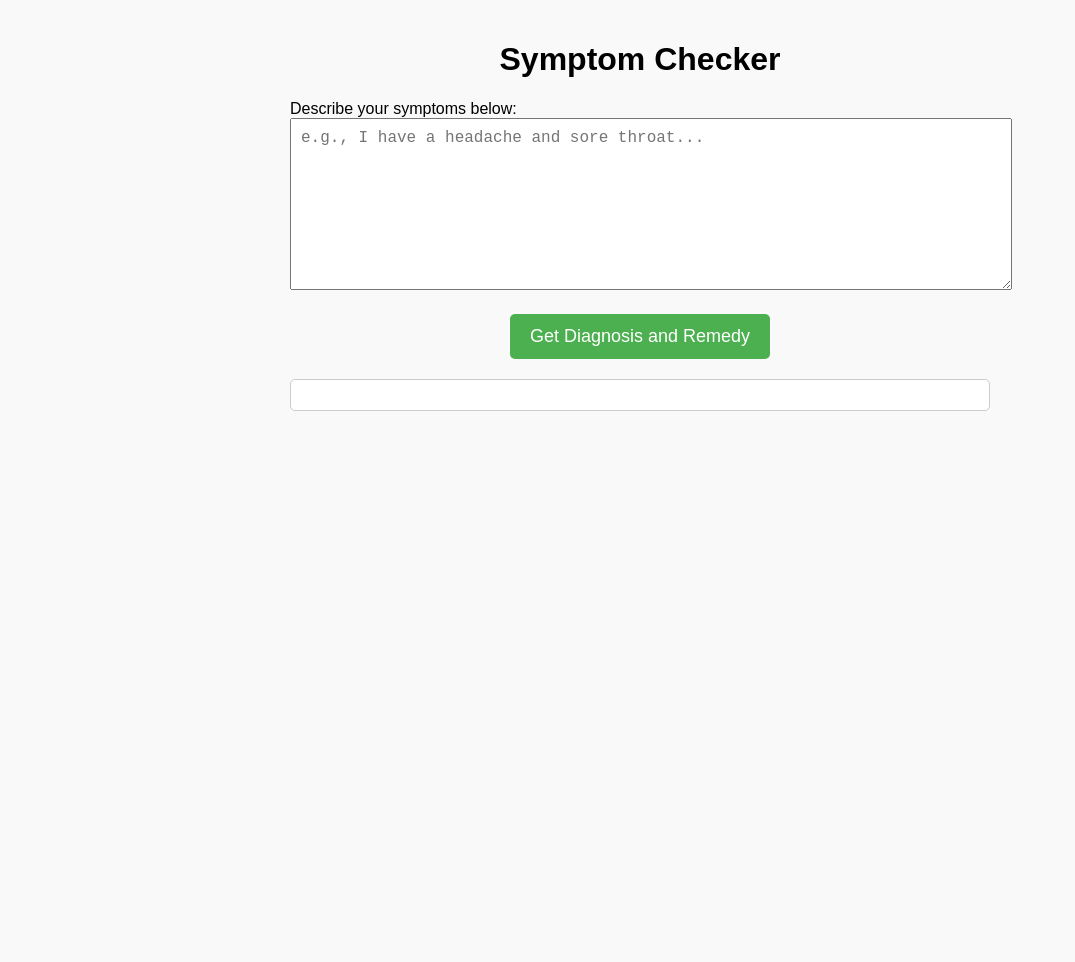
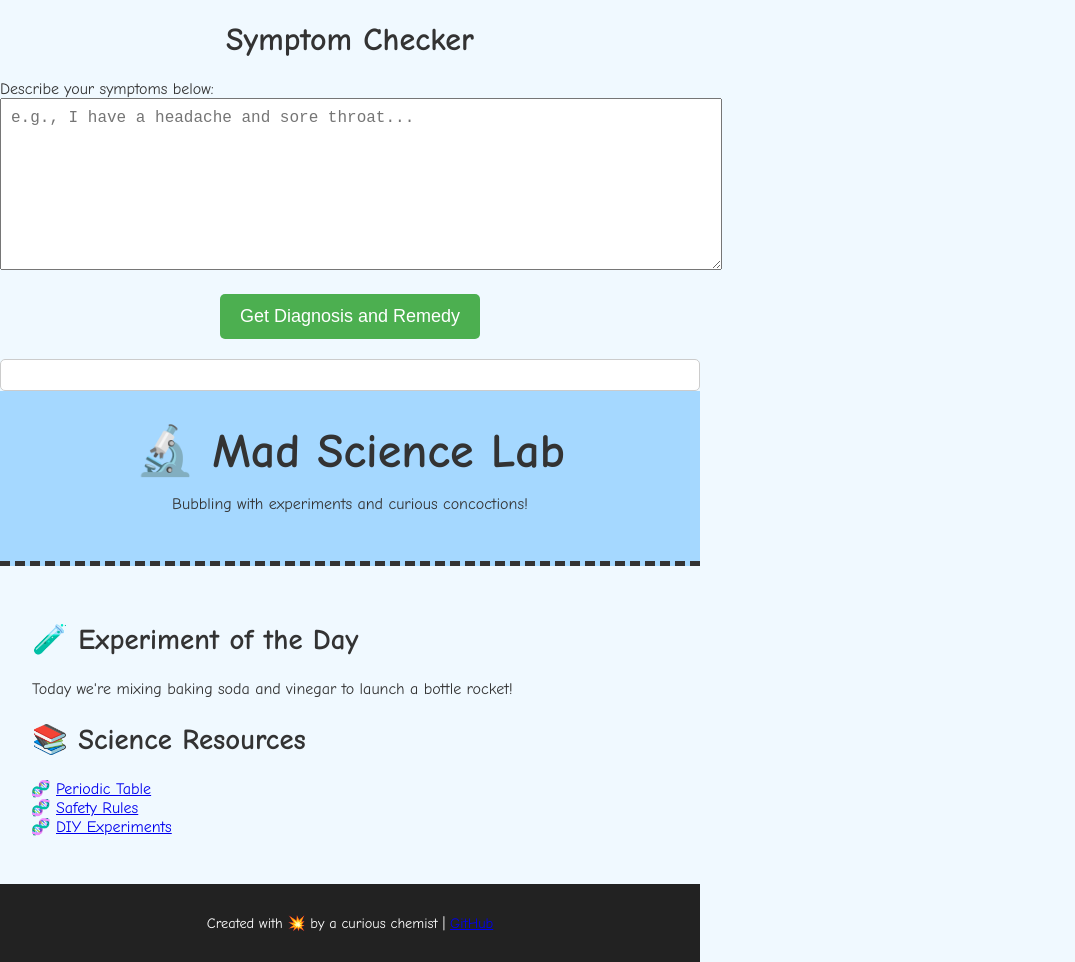
Before and after one commit to DharthVader11/protoype-4, a plain HTML site: page index.html in a window 1280 px wide. Shown: the whole page, without its empty margins (0-1075 px from the left). Before the commit the page ends 800 px from the top, so only its background shows below. Drawn offline with Linux system fonts and the light colour scheme.

Commit message:
Update index.html

```diff
--- a/index.html
+++ b/index.html
@@ -101,3 +101,38 @@
 
 </body>
 </html>
+<!DOCTYPE html>
+<html lang="en">
+<head>
+  <meta charset="UTF-8" />
+  <meta name="viewport" content="width=device-width, initial-scale=1.0"/>
+  <title>Mad Science Lab</title>
+  <link rel="stylesheet" href="style.css" />
+</head>
+<body>
+  <header>
+    <h1>🔬 Mad Science Lab</h1>
+    <p class="subtitle">Bubbling with experiments and curious concoctions!</p>
+  </header>
+
+  <main>
+    <section class="card">
+      <h2>🧪 Experiment of the Day</h2>
+      <p>Today we're mixing baking soda and vinegar to launch a bottle rocket!</p>
+    </section>
+
+    <section class="card">
+      <h2>📚 Science Resources</h2>
+      <ul>
+        <li><a href="#">Periodic Table</a></li>
+        <li><a href="#">Safety Rules</a></li>
+        <li><a href="#">DIY Experiments</a></li>
+      </ul>
+    </section>
+  </main>
+
+  <footer>
+    <p>Created with 💥 by a curious chemist | <a href="https://github.com/YOUR-USERNAME">GitHub</a></p>
+  </footer>
+</body>
+</html>
```
